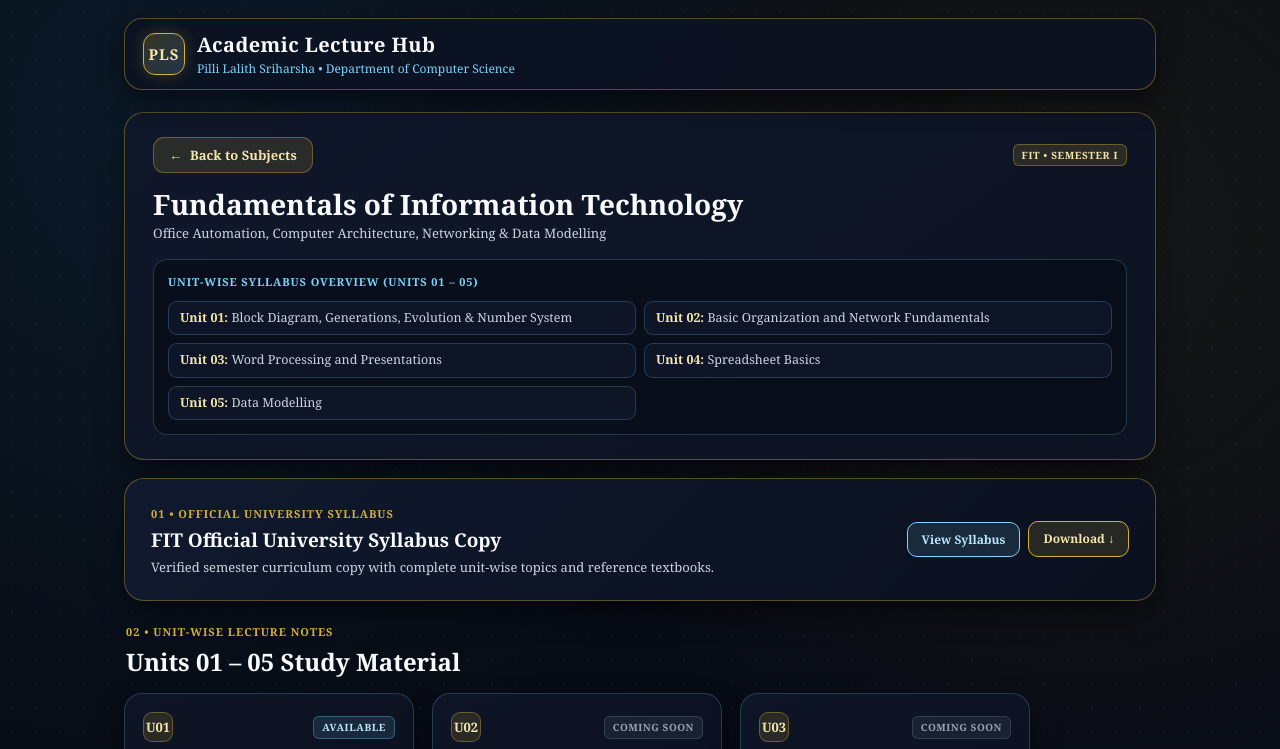
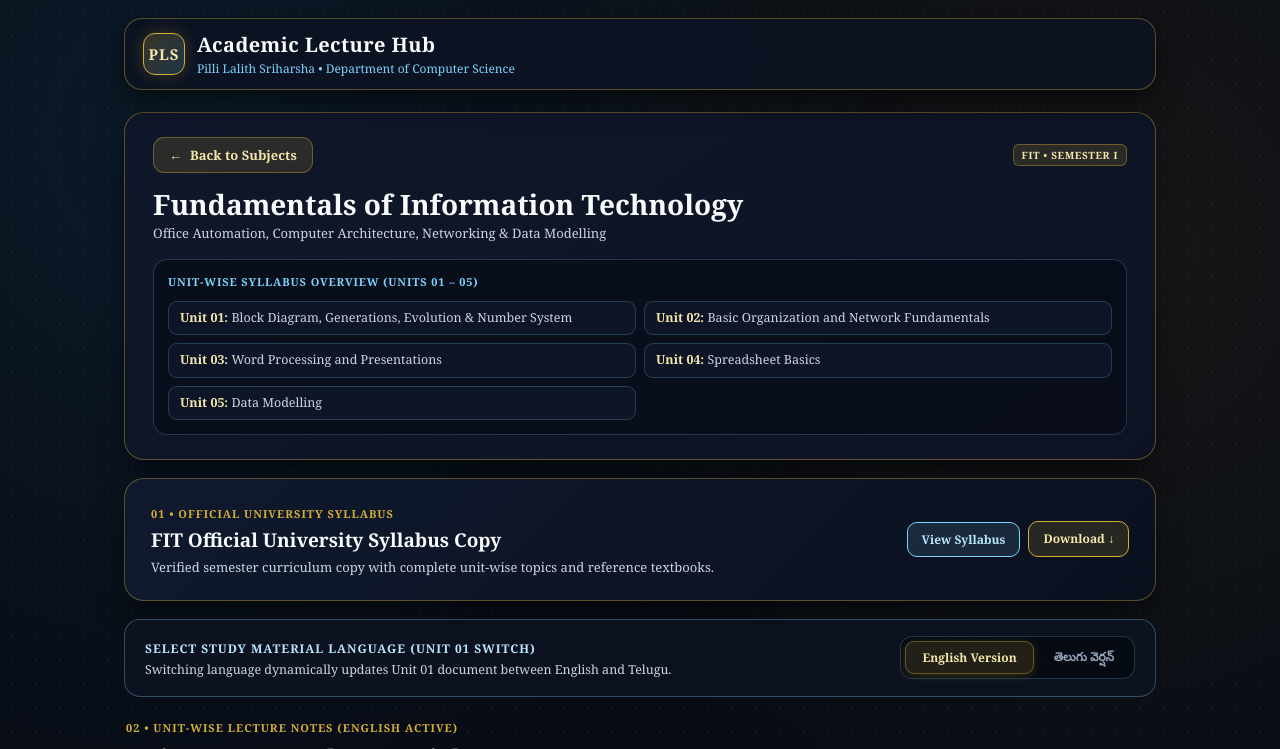
Before and after one commit to plsharsha272-byte/Academic-Lecture-Hub, a plain HTML site: page index.html in a window 1280 px wide. Both pictures are taken after a click on the button 269 px from the left and 569 px from the top of the page. Shown: the top 749 px of the page. Drawn offline with Linux system fonts and the light colour scheme.

Commit message:
Revise build version and enhance language support
Updated the internal build version to Web v36 and added bilingual support for the FIT syllabus section.

```diff
--- a/index.html
+++ b/index.html
@@ -3,9 +3,9 @@
 <head>
   <meta charset="UTF-8">
   <meta name="viewport" content="width=device-width, initial-scale=1.0, maximum-scale=5.0">
-  <!-- Internal Build Version: Web v31 (Hidden from public UI, preserved in title & download filename) -->
-  <title>Academic Lecture Hub — Web v31</title>
-  <meta name="description" content="Academic Lecture Hub by Pilli Lalith Sriharsha, Master's in Computer Science — Official Syllabi & Unit-Wise Lecture Notes.">
+  <!-- Internal Build Version: Web v36 (Hidden from public UI, preserved in title & download filename) -->
+  <title>Academic Lecture Hub — Web v36</title>
+  <meta name="description" content="Academic Lecture Hub by Pilli Lalith Sriharsha, Master's in Computer Science — Official Syllabi & Unit-Wise Lecture Notes with Bilingual FIT Support.">
 
   <style>
     /* =========================================================================
@@ -104,7 +104,7 @@
     }
 
     /* =========================================================================
-       3. CLEAN TOP HEADER (NO NIGHT TOGGLE, NO PORTFOLIO BTN, NO VERSION BADGE)
+       3. CLEAN TOP HEADER
     ========================================================================= */
     .site-header {
       position: sticky;
@@ -170,7 +170,7 @@
     }
 
     /* =========================================================================
-       4. HOME VIEW: EXECUTIVE PROFILE CARD (ENLARGED PHOTO + MEDIUM BUTTONS)
+       4. HOME VIEW: EXECUTIVE PROFILE CARD
     ========================================================================= */
     .main-stack {
       flex: 1 0 auto;
@@ -249,7 +249,6 @@
       }
     }
 
-    /* Balanced Medium-Sized Contact Buttons */
     .contact-actions-row {
       display: flex;
       flex-wrap: wrap;
@@ -321,7 +320,6 @@
       margin-top: 1px;
     }
 
-    /* Enlarged Portrait Profile Photo (Home View Only) */
     .portrait-frame {
       width: 128px;
       height: 156px;
@@ -388,7 +386,7 @@
     }
 
     /* =========================================================================
-       5. SLEEK SIDE-BY-SIDE CARDS GRID (HOME SUBJECTS & UNIT CARDS)
+       5. SLEEK SIDE-BY-SIDE CARDS GRID
     ========================================================================= */
     .section-header {
       display: flex;
@@ -440,7 +438,6 @@
       box-shadow: 0 0 8px var(--ice-blue-bright);
     }
 
-    /* 2 Sleek Cards Side-by-Side on Mobile, 3 Sleek Cards on Desktop */
     .sleek-cards-grid {
       display: grid;
       grid-template-columns: repeat(2, minmax(0, 1fr));
@@ -454,7 +451,6 @@
       }
     }
 
-    /* Sleek Narrower Card with Preserved Height & Luxury Hover Glow */
     .sleek-card {
       text-align: left;
       min-height: 215px;
@@ -582,7 +578,7 @@
     }
 
     /* =========================================================================
-       6. DEDICATED SUBJECT VIEW (FULL-WIDTH SYLLABUS CARD + UNIT CARDS GRID)
+       6. DEDICATED SUBJECT VIEW & DISTINCT LANGUAGE SECTION BELOW SYLLABUS
     ========================================================================= */
     .subject-view-stack {
       display: flex;
@@ -643,7 +639,6 @@
       }
     }
 
-    /* Unit-Wise Topics Overview Strip Under Subject Heading */
     .topics-strip {
       margin-top: 16px;
       padding: 14px;
@@ -686,7 +681,6 @@
       color: var(--gold-light);
     }
 
-    /* Separate Full-Width Official Syllabus Card with Smooth Hover Effect */
     .syllabus-full-card {
       padding: 20px;
       border-radius: 20px;
@@ -738,7 +732,59 @@
       margin-top: 4px;
     }
 
-    /* Action Buttons: ONLY View & Download (NO Print Anywhere) */
+    /* Distinct Language Selection Section right below Syllabus Card */
+    .language-selection-section {
+      padding: 16px 20px;
+      border-radius: 16px;
+      background: rgba(13, 19, 34, 0.85);
+      border: 1px solid var(--ice-blue-border);
+      display: flex;
+      flex-direction: column;
+      gap: 12px;
+    }
+
+    @media (min-width: 768px) {
+      .language-selection-section {
+        flex-direction: row;
+        align-items: center;
+        justify-content: space-between;
+      }
+    }
+
+    .lang-section-label {
+      font-size: 12px;
+      font-weight: 700;
+      text-transform: uppercase;
+      letter-spacing: 0.08em;
+      color: var(--ice-blue-light);
+    }
+
+    .lang-toggle-bar {
+      display: inline-flex;
+      background: rgba(7, 11, 20, 0.95);
+      border: 1px solid var(--border-hairline);
+      border-radius: 12px;
+      padding: 4px;
+      gap: 4px;
+    }
+
+    .lang-btn {
+      padding: 7px 16px;
+      border-radius: 9px;
+      font-size: 12px;
+      font-weight: 700;
+      color: var(--text-muted);
+      background: transparent;
+      transition: all 0.2s ease;
+    }
+
+    .lang-btn.active {
+      background: var(--gold-soft);
+      border: 1px solid var(--gold-border);
+      color: var(--gold-light);
+      box-shadow: 0 2px 8px rgba(212, 175, 55, 0.2);
+    }
+
     .dual-action-row {
       display: flex;
       flex-wrap: wrap;
@@ -815,7 +861,7 @@
     }
 
     /* =========================================================================
-       7. FOOTER (WEB V29 LAYOUT) & DOCUMENT VIEWER MODAL
+       7. FOOTER & DOCUMENT VIEWER MODAL
     ========================================================================= */
     .site-footer {
       margin-top: auto;
@@ -909,7 +955,7 @@
 <body>
 
   <!-- =====================================================================
-       CLEAN TOP HEADER (NO NIGHT TOGGLE, NO PORTFOLIO BTN, NO VERSION BADGE)
+       CLEAN TOP HEADER
   ====================================================================== -->
   <header class="site-header shell">
     <div class="header-bar">
@@ -931,7 +977,7 @@
     <!-- VIEW 1: HOME VIEW -->
     <div id="view-home" class="main-stack">
 
-      <!-- EXECUTIVE PROFILE CARD (ENLARGED PORTRAIT + BALANCED MEDIUM CONTACT BUTTONS) -->
+      <!-- EXECUTIVE PROFILE CARD -->
       <section class="luxury-surface profile-hero-card" aria-label="Faculty Profile">
         <div class="profile-flex-row">
           <div class="profile-details-col">
@@ -941,7 +987,6 @@
               <p class="faculty-qual">Master's in Computer Science</p>
             </div>
 
-            <!-- Balanced Medium-Sized Contact Buttons -->
             <div class="contact-actions-row">
               <a href="tel:+919493471854" class="contact-btn-medium" aria-label="Call Student Helpline 9493471854">
                 <span class="contact-btn-icon icon-gold-box">&#9742;</span>
@@ -961,7 +1006,6 @@
             </div>
           </div>
 
-          <!-- Enlarged Portrait Profile Photo (Home View Only) -->
           <div class="portrait-frame" title="Pilli Lalith Sriharsha — Master's in Computer Science">
             <div class="portrait-inner">
               <img
@@ -978,7 +1022,7 @@
         </div>
       </section>
 
-      <!-- CORE SUBJECTS SECTION (ALL SUBJECTS UNLOCKED FOR STUDENT ACCESS) -->
+      <!-- CORE SUBJECTS SECTION -->
       <section aria-label="Academic Subjects">
         <div class="section-header">
           <div>
@@ -992,7 +1036,7 @@
         </div>
 
         <div id="home-subjects-grid" class="sleek-cards-grid">
-          <!-- Dynamically populated from frozen PORTAL_CATALOG -->
+          <!-- Dynamically populated from PORTAL_CATALOG -->
         </div>
       </section>
 
@@ -1006,7 +1050,7 @@
   </main>
 
   <!-- =====================================================================
-       COMPACT FOOTER (UPDATED WEB V29 STRUCTURE)
+       COMPACT FOOTER
   ====================================================================== -->
   <footer class="site-footer shell">
     <div class="footer-bar">
@@ -1020,7 +1064,7 @@
   </footer>
 
   <!-- =====================================================================
-       DOCUMENT VIEWER MODAL (VIEW & DOWNLOAD ONLY — NO PRINT BUTTON)
+       DOCUMENT VIEWER MODAL
   ====================================================================== -->
   <div id="doc-viewer-modal" class="modal-overlay hidden" role="dialog" aria-modal="true">
     <div class="modal-dialog">
@@ -1048,10 +1092,10 @@
   </div>
 
   <!-- =====================================================================
-       APPLICATION DATA & TAMPER-PROTECTED LOGIC (WEB V31)
+       APPLICATION DATA & TAMPER-PROTECTED LOGIC (WEB V36)
   ====================================================================== -->
   <script>
-    const BUILD_VERSION_FILENAME = "Academic Lecture Hub — Web v31.html";
+    const BUILD_VERSION_FILENAME = "Academic Lecture Hub — Web v36.html";
 
     const PORTAL_CATALOG = {
       profile: {
@@ -1069,6 +1113,7 @@
           semester: "Semester I",
           title: "Fundamentals of Information Technology",
           subtitle: "Office Automation, Computer Architecture, Networking & Data Modelling",
+          isBilingual: true,
           syllabus: {
             title: "FIT Official University Syllabus Copy",
             status: "available",
@@ -1082,9 +1127,16 @@
               title: "Block Diagram, Generations, Evolution & Number System",
               topics: "Block Diagram of the Computer • Generations of Computers • Evolution of the Computer • Number System.",
               status: "available",
+              english: {
                 viewUrl: "https://drive.google.com/file/d/1CR2NMyzY5oJwGanXIPM9kjAx9xT1P_vH/view?usp=drive_link",
                 previewUrl: "https://drive.google.com/file/d/1CR2NMyzY5oJwGanXIPM9kjAx9xT1P_vH/preview",
                 downloadUrl: "https://drive.google.com/uc?export=download&id=1CR2NMyzY5oJwGanXIPM9kjAx9xT1P_vH"
+              },
+              telugu: {
+                viewUrl: "https://drive.google.com/file/d/1tcN2g5N382v808lkint-nuCOAY8KaFAb/view?usp=drive_link",
+                previewUrl: "https://drive.google.com/file/d/1tcN2g5N382v808lkint-nuCOAY8KaFAb/preview",
+                downloadUrl: "https://drive.google.com/uc?export=download&id=1tcN2g5N382v808lkint-nuCOAY8KaFAb"
+              }
             },
             {
               num: "02",
@@ -1118,6 +1170,7 @@
           semester: "Semester V",
           title: "Internet of Things",
           subtitle: "IoT Fundamentals, Smart Sensors, Wireless Protocols & Cloud Platforms",
+          isBilingual: false,
           syllabus: {
             title: "IoT Official University Syllabus Copy",
             status: "available",
@@ -1131,9 +1184,11 @@
               title: "Fundamentals and Applications of IoT",
               topics: "Definitions, Characteristics, Architectures, Physical/Logical Design, Enabling Technologies & Applications.",
               status: "available",
+              english: {
                 viewUrl: "https://drive.google.com/file/d/1fMC8kvlDZzCn8MtMvqmYzfj2tJb8mk3Z/view?usp=drive_link",
                 previewUrl: "https://drive.google.com/file/d/1fMC8kvlDZzCn8MtMvqmYzfj2tJb8mk3Z/preview",
                 downloadUrl: "https://drive.google.com/uc?export=download&id=1fMC8kvlDZzCn8MtMvqmYzfj2tJb8mk3Z"
+              }
             },
             {
               num: "02",
@@ -1167,6 +1222,7 @@
           semester: "Semester III",
           title: "Computer Organisation",
           subtitle: "Register Transfer, Microprogrammed Control, Memory Hierarchy & Arithmetic",
+          isBilingual: false,
           syllabus: {
             title: "Computer Organisation Official Syllabus Copy",
             status: "available",
@@ -1180,9 +1236,11 @@
               title: "Register Transfer Language & Micro Operations",
               topics: "Computer Registers, Bus/Memory Transfers, Arithmetic/Logic/Shift Micro-operations & Instruction Cycle.",
               status: "available",
+              english: {
                 viewUrl: "https://drive.google.com/file/d/1U5iTlIh6Dg6CW8urQ5R1Ck5C5ZvTEHlj/view?usp=drive_link",
                 previewUrl: "https://drive.google.com/file/d/1U5iTlIh6Dg6CW8urQ5R1Ck5C5ZvTEHlj/preview",
                 downloadUrl: "https://drive.google.com/uc?export=download&id=1U5iTlIh6Dg6CW8urQ5R1Ck5C5ZvTEHlj"
+              }
             },
             {
               num: "02",
@@ -1213,20 +1271,18 @@
       ]
     };
 
-    // Deep-freeze catalog data so runtime state cannot be modified unexpectedly
+    // Safe deep freeze utility definition
     function deepFreeze(obj) {
-      Object.keys(obj).forEach(key => {
-        if (obj[key] && typeof obj[key] === "object") {
-          deepFreeze(obj[key]);
-        }
+      if (obj && typeof obj === 'object' && !Object.isFrozen(obj)) {
+        Object.getOwnPropertyNames(obj).forEach(prop => {
+          deepFreeze(obj[prop]);
         });
-      return Object.freeze(obj);
+        Object.freeze(obj);
+      }
+      return obj;
     }
     deepFreeze(PORTAL_CATALOG);
 
-    /* =========================================================================
-       PORTRAIT FALLBACK HANDLER (HOME VIEW ONLY)
-    ========================================================================= */
     function handlePortraitFallback(img) {
       const step = parseInt(img.getAttribute("data-step") || "0", 10);
       if (step === 0) {
@@ -1239,9 +1295,6 @@
       }
     }
 
-    /* =========================================================================
-       RENDER UNLOCKED HOME SUBJECT CARDS
-    ========================================================================= */
     function renderHomeSubjects() {
       const grid = document.getElementById("home-subjects-grid");
       if (!grid) return;
@@ -1271,15 +1324,32 @@
       }).join("");
     }
 
-    /* =========================================================================
-       OPEN DEDICATED SUBJECT VIEW
-    ========================================================================= */
+    const subjectLangState = {};
+
     function openSubject(subjectId) {
       const subject = PORTAL_CATALOG.subjects.find(s => s.id === subjectId);
       if (!subject) return;
 
+      if (!subjectLangState[subjectId]) {
+        subjectLangState[subjectId] = 'english';
+      }
+
+      renderSubjectView(subject);
+    }
+
+    function switchSyllabusLang(subjectId, lang) {
+      subjectLangState[subjectId] = lang;
+      const subject = PORTAL_CATALOG.subjects.find(s => s.id === subjectId);
+      if (subject) {
+        renderSubjectView(subject);
+      }
+    }
+
+    function renderSubjectView(subject) {
       const homeEl = document.getElementById("view-home");
       const subjectEl = document.getElementById("view-subject");
+      const currentLang = subjectLangState[subject.id] || 'english';
+      const syllabusData = subject.syllabus;
 
       const topicsOverviewHtml = subject.units.map(u => `
         <div class="topic-chip">
@@ -1290,31 +1360,47 @@
       const unitCardsHtml = subject.units.map(unit => {
         const isLive = unit.status === "available";
         const badgeHtml = isLive
-          ? `<span class="card-pill-ice">Available</span>`
+          ? `<span class="card-pill-ice">${currentLang === 'telugu' && unit.num === '01' ? 'Telugu PDF' : 'Available'}</span>`
           : `<span class="card-pill-muted">Coming Soon</span>`;
 
-        const bottomHtml = isLive
+        let activeDoc = unit.english;
+        if (subject.isBilingual && currentLang === 'telugu' && unit.telugu) {
+          activeDoc = unit.telugu;
+        }
+
+        const bottomHtml = isLive && activeDoc
           ? `
             <div class="unit-card-actions">
               <button type="button"
-                onclick="openPdfViewer('${escapeAttr(subject.title)}', 'Unit ${unit.num}: ${escapeAttr(unit.title)}', '${unit.previewUrl}', '${unit.viewUrl}', '${unit.downloadUrl}')"
+                onclick="openPdfViewer('${escapeAttr(subject.title)}', 'Unit ${unit.num}: ${escapeAttr(unit.title)} (${currentLang.toUpperCase()})', '${activeDoc.previewUrl}', '${activeDoc.viewUrl}', '${activeDoc.downloadUrl}')"
                 class="btn-view-ice">
                 <span>View</span>
               </button>
-              <a href="${unit.downloadUrl}" target="_blank" rel="noopener noreferrer" class="btn-download-gold">
+              <a href="${activeDoc.downloadUrl}" target="_blank" rel="noopener noreferrer" class="btn-download-gold">
                 <span>Download &#8595;</span>
               </a>
             </div>
           `
-          : `
+          : (isLive && unit.english ? `
+            <div class="unit-card-actions">
+              <button type="button"
+                onclick="openPdfViewer('${escapeAttr(subject.title)}', 'Unit ${unit.num}: ${escapeAttr(unit.title)}', '${unit.english.previewUrl}', '${unit.english.viewUrl}', '${unit.english.downloadUrl}')"
+                class="btn-view-ice">
+                <span>View</span>
+              </button>
+              <a href="${unit.english.downloadUrl}" target="_blank" rel="noopener noreferrer" class="btn-download-gold">
+                <span>Download &#8595;</span>
+              </a>
+            </div>
+          ` : `
             <div class="unit-scheduled-bar" onclick="openComingSoonModal('${escapeAttr(subject.title)}', 'Unit ${unit.num}: ${escapeAttr(unit.title)}')">
               <span>&#9203; Scheduled Upload</span>
               <span>Info &#8594;</span>
             </div>
-          `;
+          `);
 
         return `
-          <article class="sleek-card" ${!isLive ? `onclick="openComingSoonModal('${escapeAttr(subject.title)}', 'Unit ${unit.num}: ${escapeAttr(unit.title)}')"` : ""}>
+          <article class="sleek-card">
             <div>
               <div class="card-top-row">
                 <span class="card-icon-badge">U${unit.num}</span>
@@ -1327,6 +1413,23 @@
           </article>
         `;
       }).join("");
+
+      // Distinct Language Selection Section specifically for FIT below the syllabus card
+      let languageSelectionHtml = "";
+      if (subject.isBilingual) {
+        languageSelectionHtml = `
+          <div class="language-selection-section">
+            <div>
+              <span class="lang-section-label">Select Study Material Language (Unit 01 Switch)</span>
+              <p style="font-size: 12.5px; color: var(--text-secondary); margin-top: 2px;">Switching language dynamically updates Unit 01 document between English and Telugu.</p>
+            </div>
+            <div class="lang-toggle-bar">
+              <button type="button" class="lang-btn ${currentLang === 'english' ? 'active' : ''}" onclick="switchSyllabusLang('${subject.id}', 'english')">English Version</button>
+              <button type="button" class="lang-btn ${currentLang === 'telugu' ? 'active' : ''}" onclick="switchSyllabusLang('${subject.id}', 'telugu')">తెలుగు వెర్షన్</button>
+            </div>
+          </div>
+        `;
+      }
 
       subjectEl.innerHTML = `
         <!-- SUBJECT HEADER -->
@@ -1348,30 +1451,33 @@
           </div>
         </section>
 
-        <!-- 01. SEPARATE FULL-WIDTH OFFICIAL SYLLABUS CARD WITH SMOOTH HOVER -->
+        <!-- 01. STABLE OFFICIAL SYLLABUS CARD -->
         <section class="syllabus-full-card" aria-label="Official Syllabus Copy">
           <div>
             <span class="step-eyebrow">01 • Official University Syllabus</span>
-            <h2 class="syllabus-card-heading">${subject.syllabus.title}</h2>
+            <h2 class="syllabus-card-heading">${syllabusData.title}</h2>
             <p class="syllabus-card-desc">Verified semester curriculum copy with complete unit-wise topics and reference textbooks.</p>
           </div>
           <div class="dual-action-row">
             <button type="button"
-              onclick="openPdfViewer('${escapeAttr(subject.title)}', '${escapeAttr(subject.syllabus.title)}', '${subject.syllabus.previewUrl}', '${subject.syllabus.viewUrl}', '${subject.syllabus.downloadUrl}')"
+              onclick="openPdfViewer('${escapeAttr(subject.title)}', '${escapeAttr(syllabusData.title)}', '${syllabusData.previewUrl}', '${syllabusData.viewUrl}', '${syllabusData.downloadUrl}')"
               class="btn-view-ice">
               <span>View Syllabus</span>
             </button>
-            <a href="${subject.syllabus.downloadUrl}" target="_blank" rel="noopener noreferrer" class="btn-download-gold">
+            <a href="${syllabusData.downloadUrl}" target="_blank" rel="noopener noreferrer" class="btn-download-gold">
               <span>Download &#8595;</span>
             </a>
           </div>
         </section>
 
-        <!-- 02. SEPARATE UNIT-WISE LECTURE NOTES CARDS GRID -->
+        <!-- DISTINCT LANGUAGE TOGGLE SECTION RIGHT BELOW SYLLABUS CARD (ONLY FOR FIT) -->
+        ${languageSelectionHtml}
+
+        <!-- 02. UNIT-WISE LECTURE NOTES CARDS GRID -->
         <section aria-label="Unit-Wise Lecture Notes">
           <div class="section-header">
             <div>
-              <span class="step-eyebrow">02 • Unit-Wise Lecture Notes</span>
+              <span class="step-eyebrow">02 • Unit-Wise Lecture Notes (${currentLang === 'telugu' ? 'Telugu Active for U1' : 'English Active'})</span>
               <h2 class="section-title">Units 01 – 05 Study Material</h2>
             </div>
           </div>
@@ -1390,9 +1496,6 @@
       window.scrollTo({ top: 0, behavior: "smooth" });
     }
 
-    /* =========================================================================
-       DOCUMENT VIEWER & COMING SOON MODAL (VIEW & DOWNLOAD ONLY — NO PRINT)
-    ========================================================================= */
     function openPdfViewer(subjectTitle, docTitle, previewUrl, viewUrl, downloadUrl) {
       const modal = document.getElementById("doc-viewer-modal");
       const frame = document.getElementById("modal-pdf-frame");
@@ -1449,7 +1552,6 @@
       if (e.target.id === "doc-viewer-modal") closeDocModal();
     });
 
-    // Support Ctrl+S / Cmd+S saving with exact build version filename
     document.addEventListener("keydown", function (e) {
       if (e.key === "Escape") closeDocModal();
       if ((e.ctrlKey || e.metaKey) && e.key.toLowerCase() === "s") {
```
Lines whose indentation alone changed are shown as unchanged.
